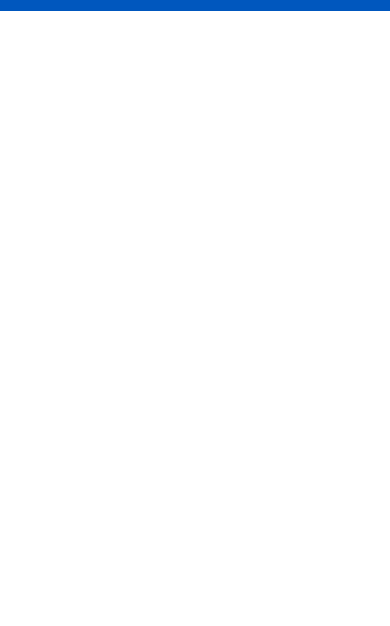
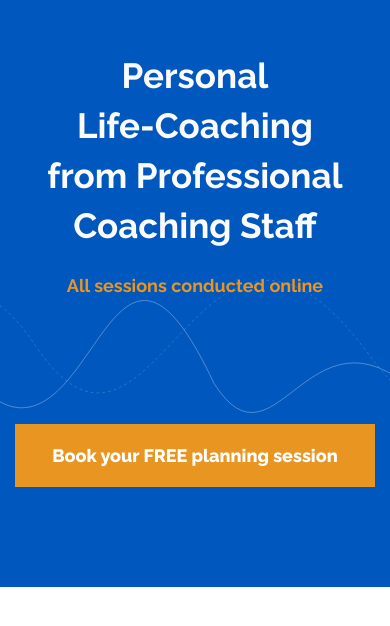
Before and after one commit to Pavel-Surkov/coach, a website: page public/index.html in a window 390 px wide. Shown: the part 60-686 px from the top of the page. Drawn offline with Linux system fonts and the light colour scheme.

Commit message:
adds lines to home-main and menu

```diff
--- a/app/scss/components/_button.scss
+++ b/app/scss/components/_button.scss
@@ -3,6 +3,7 @@
 	background: $orange-400;
 	box-sizing: border-box;
 	text-align: center;
+	font-weight: 800;
 	&:hover,
 	&:focus {
 		opacity: .85;
--- a/app/scss/components/_menu.scss
+++ b/app/scss/components/_menu.scss
@@ -15,10 +15,32 @@
 	}
 	&-wrapper {
 		margin-top: 128px;
+		position: relative;
+		overflow: hidden;
+		&::before {
+			content: '';
+			position: absolute;
+			left: 0;
+			top: 554px;
+			width: 100%;
+			height: 335px;
+			background: image('lines/solid.svg') no-repeat 50% / cover;
+		}
+		&::after {
+			content: '';
+			position: absolute;
+			left: 50%;
+			transform: translateX(-50%);
+			top: 470px;
+			width: 2100px;
+			height: 375px;
+			background: image('lines/dashed.svg') no-repeat -60px / cover;
+		}
 	}
 	&__list {
 		text-align: center;
 		padding-top: 8px;
+		padding-bottom: 110px;
 	}
 	&__item {
 		margin-bottom: 48px;
@@ -36,6 +58,20 @@
 	.menu {
 		&-wrapper {
 			margin-top: 71px;
+			&::before {
+				width: 945px;
+				height: 140px;
+				top: 270px;
+				left: 50%;
+				transform: translateX(-50%);
+				background-position: 40px;
+			}
+			&::after {
+				width: 700px;
+				height: 140px;
+				top: 250px;
+				background-position: -30px;
+			}
 		}
 		&__item {
 			margin-bottom: 30px;
--- a/app/scss/components/_subtitle.scss
+++ b/app/scss/components/_subtitle.scss
@@ -1,10 +1,11 @@
 .subtitle {
 	font-size: 2rem;
 	line-height: 1.4;
+	font-weight: 700;
 	margin: 0;
 	color: $blue-600;
 	&_big {
-		font-size: 26px;
+		font-size: 2.6rem;
 		line-height: 1.31;
 	}
 	&_orange {
--- a/app/scss/components/_title.scss
+++ b/app/scss/components/_title.scss
@@ -19,10 +19,20 @@
 	}
 }
 
+@media screen and (max-width: 991px) {
+	.title {
+		&_size {
+			&-l {
+				font-size: 3.5rem;
+				line-height: 1.43;
+			}
+		}
+	}
+}
+
 @media screen and (max-width: 767px) {
 	.title {
 		&_size {
-			&-l,
 			&-m  {
 				font-size: 3.5rem;
 				line-height: 1.43;
--- a/app/scss/layout/_header.scss
+++ b/app/scss/layout/_header.scss
@@ -4,6 +4,7 @@
 	&-wrapper {
 		background: $blue-600;
 		padding-top: 64px;
+		margin-bottom: -1px;
 	}
 	&_logo {
 		&-link {
--- a/app/scss/pages/_home.scss
+++ b/app/scss/pages/_home.scss
@@ -0,0 +1,102 @@
+.home {
+	&-wrapper {
+		background: $blue-600;
+		position: relative;
+		overflow: hidden;
+		&::before {
+			content: '';
+			position: absolute;
+			left: 50%;
+			transform: translateX(-50%);
+			top: 310px;
+			width: 100%;
+			height: 305px;
+			background: image('lines/solid.svg') no-repeat 50% / cover;
+		}
+		&::after {
+			content: '';
+			position: absolute;
+			top: 220px;
+			width: 2050px;
+			height: 360px;
+			left: 50%;
+			transform: translateX(-50%);
+			background: image('lines/dashed.svg') no-repeat -10px / cover;
+		}
+	}
+	&-main {
+		padding: 60px 0;
+		padding-bottom: 176px;
+		text-align: center;
+		position: relative;
+		z-index: 1;
+		&__title {
+			margin-bottom: 16px;
+		}
+		&__subtitle {
+			font-size: 2.4rem;
+			line-height: 1.33;
+			margin-bottom: 68px;
+		}
+	}
+}
+
+@media screen and (max-width: 991px) {
+	.home {
+		&-main {
+			padding: 41px 0;
+			padding-bottom: 100px;
+			&__title {
+				margin-bottom: 22px;
+			}
+			&__subtitle {
+				font-size: 1.8rem;
+				line-height: 1.39;
+				margin-bottom: 126px;
+			}
+		}
+		&-wrapper {
+			&::before {
+				width: 992px;
+				height: 145px;
+				top: 240px;
+				background-position: 50%;
+			}
+			&::after {
+				width: 1000px;
+				height: 180px;
+				top: 190px;
+				background-position: -10px;
+			}
+		}
+	}
+}
+
+@media screen and (max-width: 767px) {
+	.home {
+		&-wrapper {
+			&::before {
+				background-position: 60px;
+			}
+			&::after {
+				width: 790px;
+				height: 140px;
+				top: 220px;
+				background-position: 30px;
+			}
+		}
+	}
+}
+
+@media screen and (max-width: 420px) {
+	.home {
+		&-wrapper {
+			&::before {
+				top: 290px;
+			}
+			&::after {
+				top: 270px;
+			}
+		}
+	}
+}
--- a/public/index.html
+++ b/public/index.html
@@ -50,7 +50,19 @@
 	<!-- End header -->
 	<!-- Begin main -->
 	<main class="main">
-
+		<section class="home">
+			<div class="home-wrapper">
+				<div class="container">
+					<div class="home-main">
+						<h1 class="title title_size-l home-main__title">Personal Life&#8209;Coaching <br>from Professional Coaching
+							Staff
+						</h1>
+						<p class="subtitle subtitle_orange home-main__subtitle">All sessions conducted online</p>
+						<button class="btn btn_size-l home-main__btn">Book your FREE planning session</button>
+					</div>
+				</div>
+			</div>
+		</section>
 	</main>
 	<!-- End main -->
 	<!-- Begin footer -->
```
Also changed, not shown: app/assets/index.html (+13 -1 lines), app/assets/img/lines/dashed.svg (added), app/assets/img/lines/solid.svg (added), public/css/application.css, public/img/lines/dashed.svg (added), public/img/lines/solid.svg (added).
